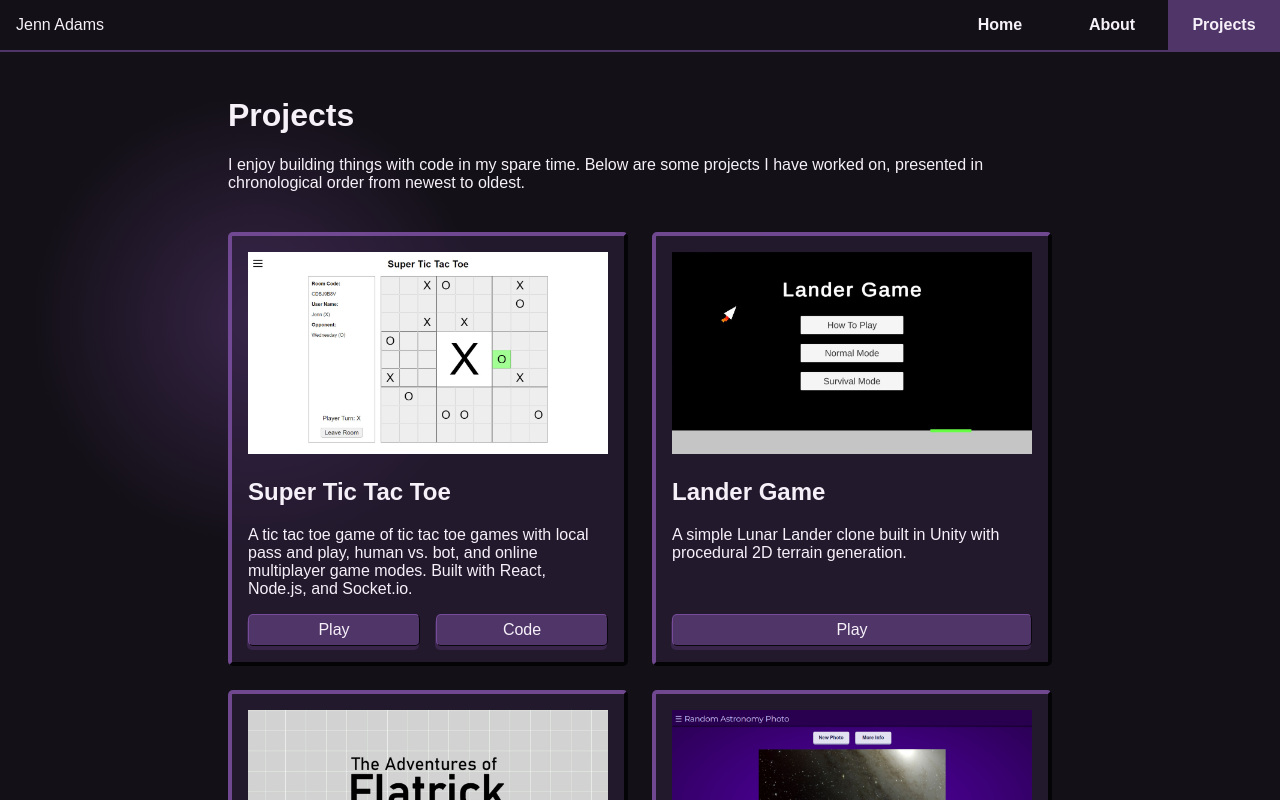
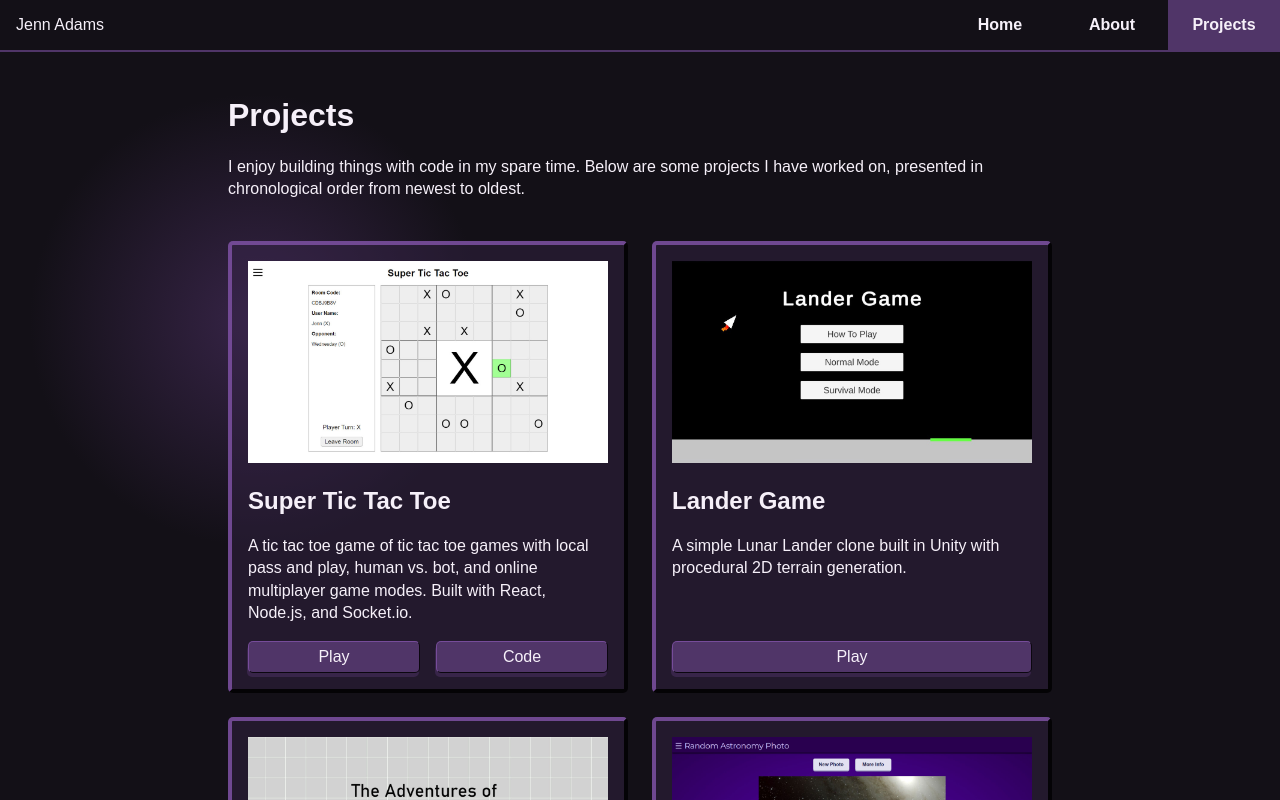
Before and after one commit to jennifercadams/jenn-adams-dev, a React (Vite) app: page /projects in a window 1280 px wide. Shown: the top 800 px of the page. Built offline with nearby package versions, Linux system fonts and the light colour scheme.

Commit message:
Add line-height 1.4 on Projects page

```diff
--- a/src/pages/ProjectsPage/ProjectsPage.css
+++ b/src/pages/ProjectsPage/ProjectsPage.css
@@ -11,6 +11,10 @@
     grid-column: 1 / -1;
 }
 
+#projects p {
+    line-height: 1.4;
+}
+
 @media (max-width: 432px) {
     #projects {
         display: flex;
```
